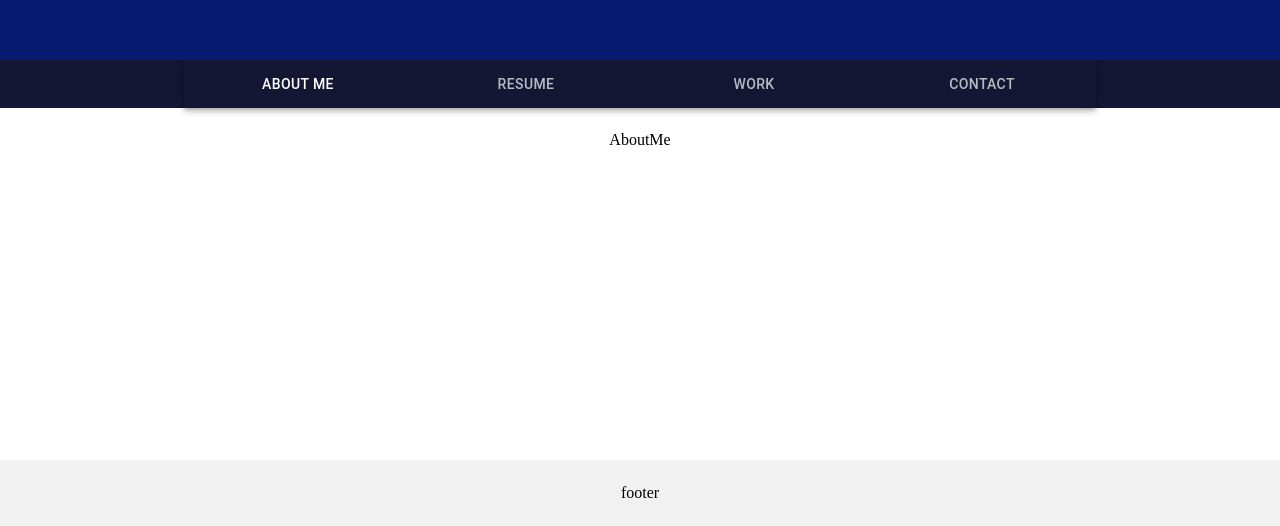
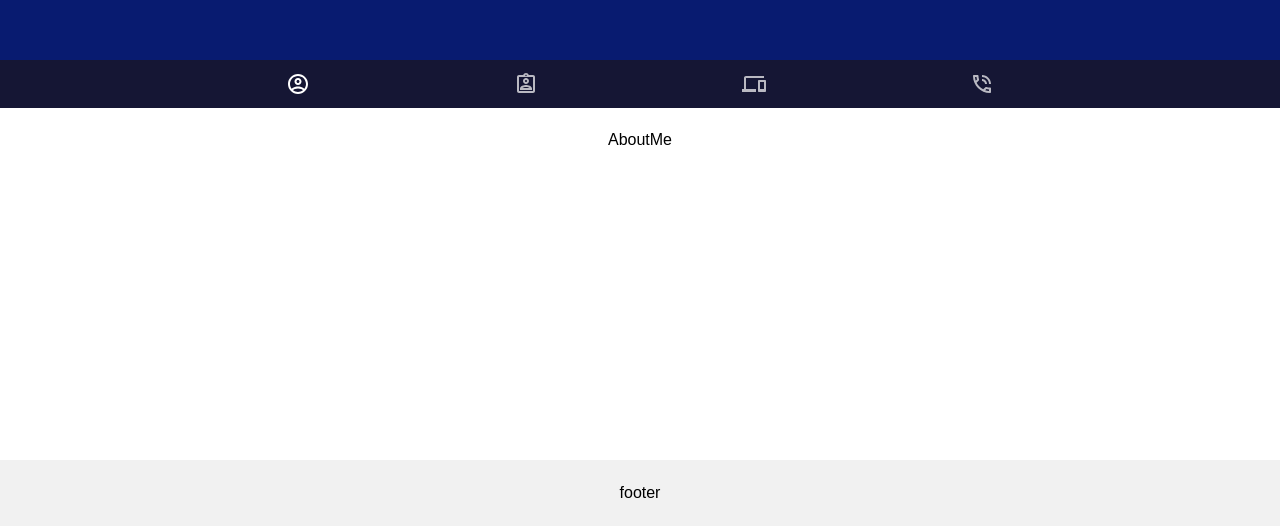
Before and after one commit to saepak/portfolio, a React (Create React App) app: page / in a window 1280 px wide. Shown: the part 280-806 px from the top of the page. Built offline with nearby package versions, Linux system fonts and the light colour scheme.

Commit message:
navigation

```diff
--- a/package.json
+++ b/package.json
@@ -4,10 +4,12 @@
   "private": true,
   "dependencies": {
     "@material-ui/core": "^4.11.0",
+    "@material-ui/icons": "^4.9.1",
     "@testing-library/jest-dom": "^4.2.4",
     "@testing-library/react": "^9.5.0",
     "@testing-library/user-event": "^7.2.1",
     "axios": "^0.20.0",
+    "material-ui-icons": "^1.0.0-beta.36",
     "react": "^16.13.1",
     "react-dom": "^16.13.1",
     "react-scripts": "3.4.3"
--- a/src/App.css
+++ b/src/App.css
@@ -50,13 +50,20 @@ img { border:none; vertical-align:middle; }
 input, textarea, select { vertical-align:middle; }
 table th, table td { vertical-align:middle; }
 
+/***  Font  ***/
 
+
+/* @import url('https://fonts.googleapis.com/css2?family=Montserrat:ital,wght@0,400;0,900;1,800&display=swap'); */
+@import url('https://fonts.googleapis.com/css2?family=Montserrat:ital,wght@0,400;0,800;0,900;1,800&display=swap');
 
 .App {
   width: 100%;
   height: 100%;
+  min-width: 320px;
   text-align: center;
+  font-family: 'Montserrat', sans-serif;
 }
+
 
 /***  Header  ***/
 
@@ -68,6 +75,11 @@ table th, table td { vertical-align:middle; }
 
 
 /***  Nav ***/
+
+
+.MuiPaper-elevation4 {
+  box-shadow: 0 0 0!important;
+}
 
 .navBox {
   width: 100%;
@@ -87,6 +99,8 @@ table th, table td { vertical-align:middle; }
   text-align: center;
 }
 
+
+
 /***  Footer ***/
 
 .footerBox {
--- a/src/App.js
+++ b/src/App.js
@@ -1,8 +1,7 @@
 import React from 'react';
 import './App.css';
-import { Container } from '@material-ui/core';
+import Nav from './components/layout/Nav'
 import Header from './components/layout/Header'
-import Nav from './components/layout/Nav'
 import Footer from './components/layout/Footer'
 
 function App() {
--- a/src/components/contents/AboutMe.js
+++ b/src/components/contents/AboutMe.js
@@ -5,7 +5,7 @@ import React from 'react'
 const AboutMe = () => {
     return (
         <div className="aboutMeBox">
-            AboutMe
+            <span>AboutMe</span><br></br>
         </div>
     )
 }
--- a/src/components/contents/Work.js
+++ b/src/components/contents/Work.js
@@ -3,7 +3,7 @@ import React from 'react'
 const work = () => {
     return (
         <div className="workBox">
-            work
+            Work
         </div>
     )
 }
--- a/src/components/layout/Nav.js
+++ b/src/components/layout/Nav.js
@@ -2,6 +2,10 @@ import React from 'react'
 import { makeStyles } from '@material-ui/core/styles';
 import PropTypes from 'prop-types';
 import { Container, AppBar, Paper, Tabs, Tab, Typography, Box } from '@material-ui/core';
+import AccountCircleOutlinedIcon from '@material-ui/icons/AccountCircleOutlined';
+import AssignmentIndOutlinedIcon from '@material-ui/icons/AssignmentIndOutlined';
+import DevicesOutlinedIcon from '@material-ui/icons/DevicesOutlined';
+import PhoneInTalkOutlinedIcon from '@material-ui/icons/PhoneInTalkOutlined';
 import AboutMe from '../contents/AboutMe'
 import Contact from '../contents/Contact'
 import Resume from '../contents/Resume'
@@ -48,6 +52,7 @@ const useStyles = makeStyles((theme) => ({
 }));
 
 
+
 const Nav = () => {
 
     const classes = useStyles();
@@ -69,10 +74,11 @@ const Nav = () => {
                             onChange={handleChange}
                             className={classes.indicator}
                         >
-                            <Tab className="tabStyle" label="About Me" {...a11yProps(0)} />
-                            <Tab className="tabStyle" label="Resume" {...a11yProps(1)} />
-                            <Tab className="tabStyle" label="Work" {...a11yProps(2)} />
-                            <Tab className="tabStyle" label="Contact" {...a11yProps(3)} />
+                            <Tab className="tabStyle" icon={<AccountCircleOutlinedIcon />} {...a11yProps(0)}/>
+                            <Tab className="tabStyle" icon={<AssignmentIndOutlinedIcon />} {...a11yProps(1)} />
+                            <Tab className="tabStyle" icon={<DevicesOutlinedIcon />} {...a11yProps(2)} />
+                            <Tab className="tabStyle" icon={<PhoneInTalkOutlinedIcon />} {...a11yProps(3)} />
+
                         </Tabs>
                     </AppBar>
                     <TabPanel value={value} index={0}>
@@ -88,8 +94,6 @@ const Nav = () => {
                        <Contact />
                     </TabPanel>
                 </Container>
-
-
             </div>
         </div>
     )
--- a/src/index.css
+++ b/src/index.css
@@ -1,10 +1,5 @@
 body {
   margin: 0;
-  font-family: -apple-system, BlinkMacSystemFont, 'Segoe UI', 'Roboto', 'Oxygen',
-    'Ubuntu', 'Cantarell', 'Fira Sans', 'Droid Sans', 'Helvetica Neue',
-    sans-serif;
-  -webkit-font-smoothing: antialiased;
-  -moz-osx-font-smoothing: grayscale;
 }
 
 code {
```
Also changed, not shown: 1 other file (tests, documents, lock files or other folders).
